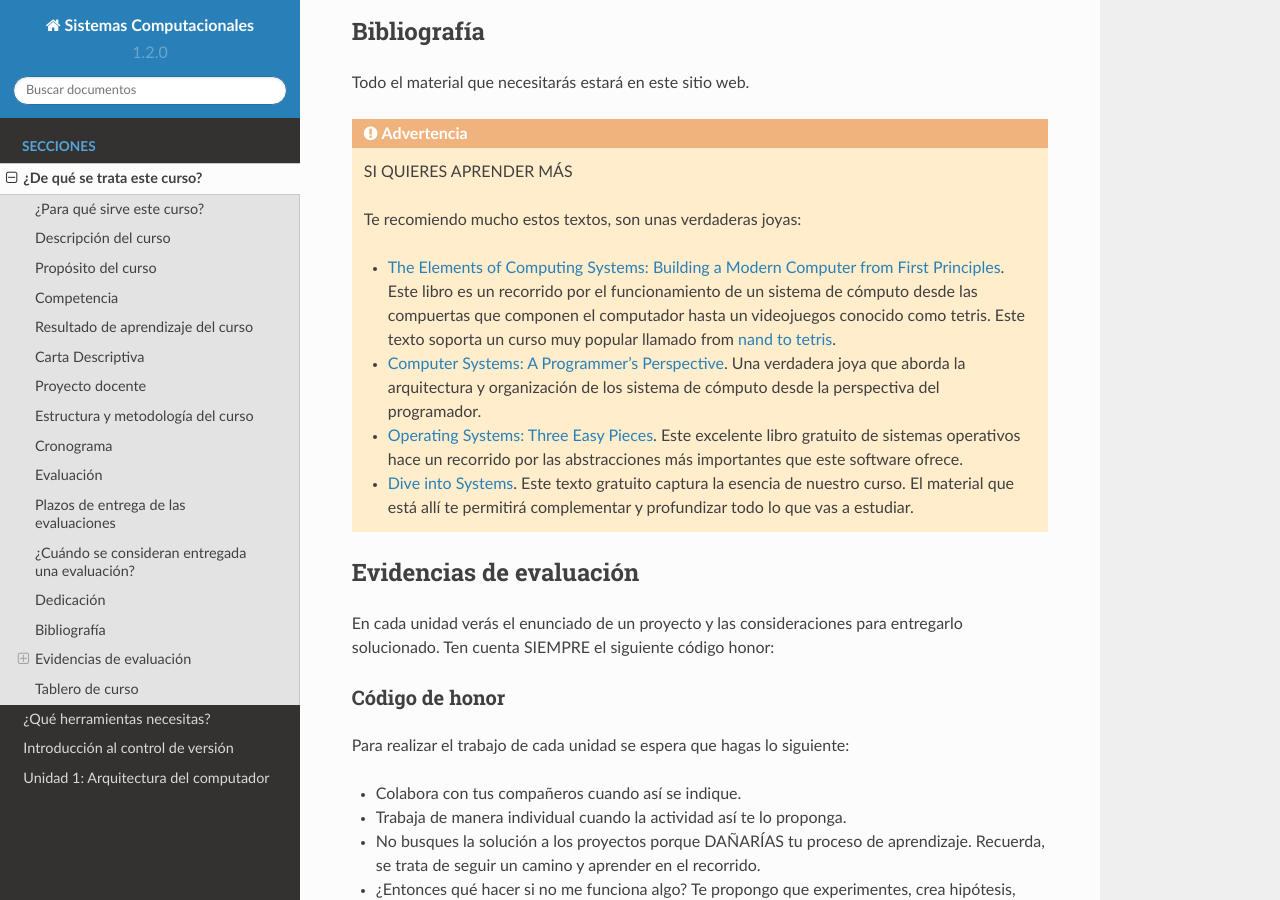
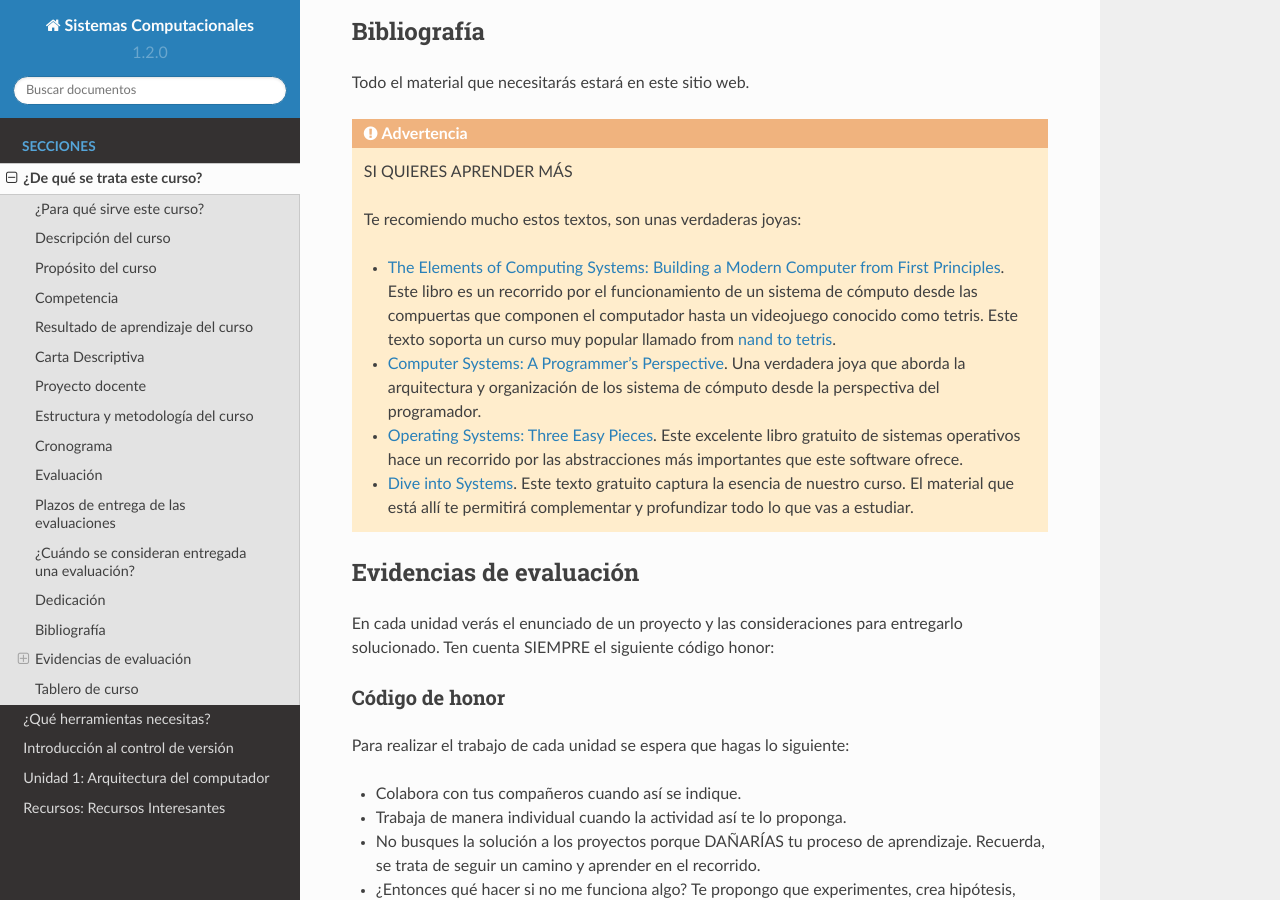
Before and after one commit to juanferfranco/SistemasComputacionales, a Sphinx documentation site: the page built from docs/_intro/intro.rst, in a window 1280 px wide and 900 px high, scrolled down 2836 px. Built offline with Sphinx 7.4.7 and the Read the Docs theme 2.0.0, drawn with Linux system fonts in a browser that asks for light colours.

Commit message:
Add resources to course

```diff
--- a/docs/_intro/intro.rst
+++ b/docs/_intro/intro.rst
@@ -137,7 +137,7 @@ Todo el material que necesitarás estará en este sitio web.
   * `The Elements of Computing Systems: Building a Modern
     Computer from First Principles <https://mitpress.mit.edu/books/elements-computing-systems-second-edition>`__.
     Este libro es un recorrido por el funcionamiento de un sistema de cómputo desde las compuertas que componen
-    el computador hasta un videojuegos conocido como tetris. Este texto soporta un curso muy popular llamado
+    el computador hasta un videojuego conocido como tetris. Este texto soporta un curso muy popular llamado
     from `nand to tetris <https://www.nand2tetris.org/>`__.
   * `Computer Systems: A Programmer's Perspective <https://www.pearson.com/us/higher-education/program/Bryant-Computer-Systems-A-Programmer-s-Perspective-3rd-Edition/PGM2476825.html>`__. Una
     verdadera joya que aborda la arquitectura y organización de los sistema de cómputo desde la perspectiva del programador.
--- a/docs/index.rst
+++ b/docs/index.rst
@@ -16,6 +16,7 @@ Créditos y horas totales del curso: 2 créditos - 96 horas totales
    ¿Qué herramientas necesitas? <_intro/tools>
    Introducción al control de versión <_intro/introGit>
    Unidad 1: Arquitectura del computador <_unidad1/unidad1>
+   Recursos: Recursos Interesantes <_recursos/recursos>
 ..
    Unidad 2: De lenguaje de alto nivel a código ejecutable <_unidad2/unidad2>
    Unidad 3: Programación orientada a objetos <_unidad3/unidad3>
```
Also changed, not shown: docs/_recursos/recursos.rst (added, +42 -0 lines).
